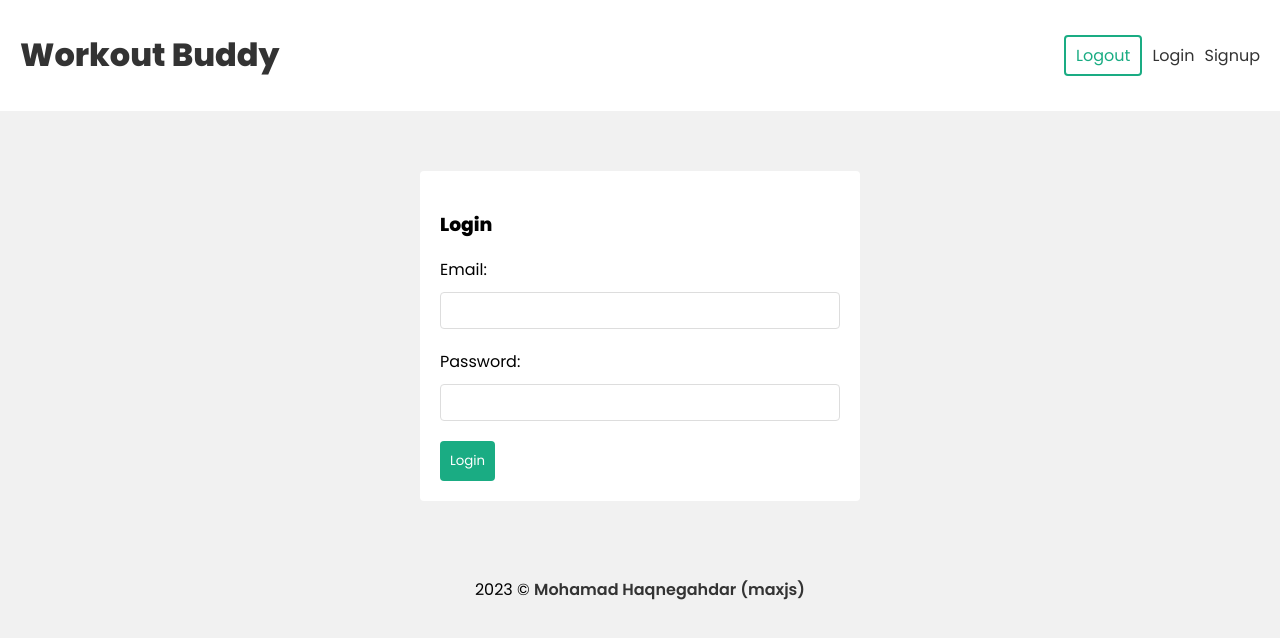
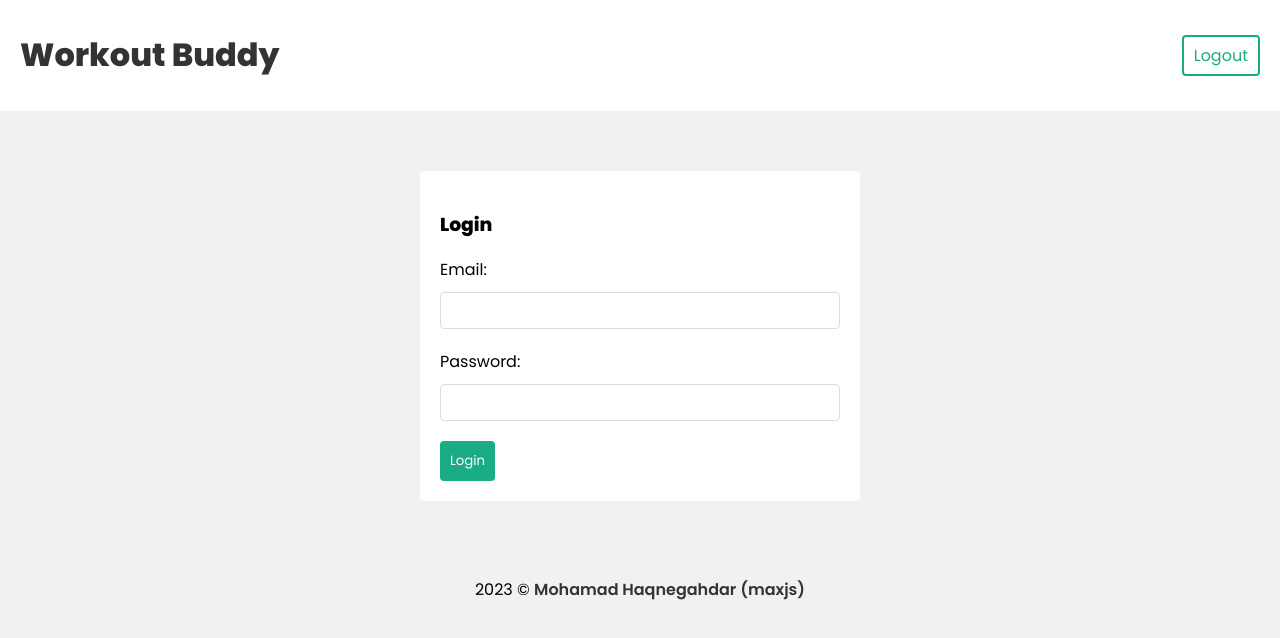
Before and after one commit to mhaqnegahdar/my-workout-mern, a React (Vite) app in the folder frontend/: page /login in a window 1280 px wide. Shown: the top 638 px of the page. Built offline with nearby package versions, Linux system fonts and the light colour scheme.

Commit message:
init Auth Status: (#14)
- added conditional rendering to Logout & Signup buttons
- added margin left to Lougout button
- added getting init Auth Status to AuthContext

```diff
--- a/frontend/src/components/NavBar.jsx
+++ b/frontend/src/components/NavBar.jsx
@@ -1,17 +1,10 @@
 import { NavLink } from "react-router-dom";
 import { useLogout } from "./../hooks/useLogout";
 import { useAuthContext } from "../hooks/useAuthContext";
-import { useEffect } from "react";
-import { getLocalStorage } from "../utils/localstorage";
 
 const NavBar = () => {
   const { logout } = useLogout();
   const { user } = useAuthContext();
-
-  useEffect(() => {
-    console.log(user);
-    console.log(getLocalStorage("user"));
-  }, [user]);
 
   return (
     <header>
@@ -21,9 +14,17 @@ const NavBar = () => {
         </NavLink>
 
         <nav>
-          <button onClick={() => logout()}>Logout</button>
-          <NavLink to="/login">Login</NavLink>
-          <NavLink to="/signup">Signup</NavLink>
+          {user ? (
+            <>
+              <span>{user.email}</span>
+              <button onClick={() => logout()}>Logout</button>
+            </>
+          ) : (
+            <>
+              <NavLink to="/login">Login</NavLink>
+              <NavLink to="/signup">Signup</NavLink>
+            </>
+          )}
         </nav>
       </div>
     </header>
--- a/frontend/src/contexts/AuthContext.jsx
+++ b/frontend/src/contexts/AuthContext.jsx
@@ -1,7 +1,8 @@
-import { createContext, useReducer } from "react";
+import { createContext, useReducer, useEffect } from "react";
+import { getLocalStorage } from "../utils/localstorage";
 
 export const AuthContext = createContext();
-
+// reducer
 export const AuthReducer = (state, action) => {
   switch (action.type) {
     case "LOGIN":
@@ -19,10 +20,19 @@ export const AuthReducer = (state, action) => {
   }
 };
 
+// provider
 export const AuthContextProvider = ({ children }) => {
   const [state, dispatch] = useReducer(AuthReducer, {
     user: null,
   });
+  //Initial Auth status
+  useEffect(() => {
+    const user = getLocalStorage("user");
+
+    if (user) {
+      dispatch({ type: "LOGIN", payload: user });
+    }
+  }, []);
 
   return (
     <AuthContext.Provider value={{ ...state, dispatch }}>
--- a/frontend/src/index.css
+++ b/frontend/src/index.css
@@ -154,6 +154,7 @@ nav button {
   font-family: "Poppins";
   cursor: pointer;
   font-size: 1em;
+  margin-left: 0.5rem;
 }
 
 /* auth forms */
```
